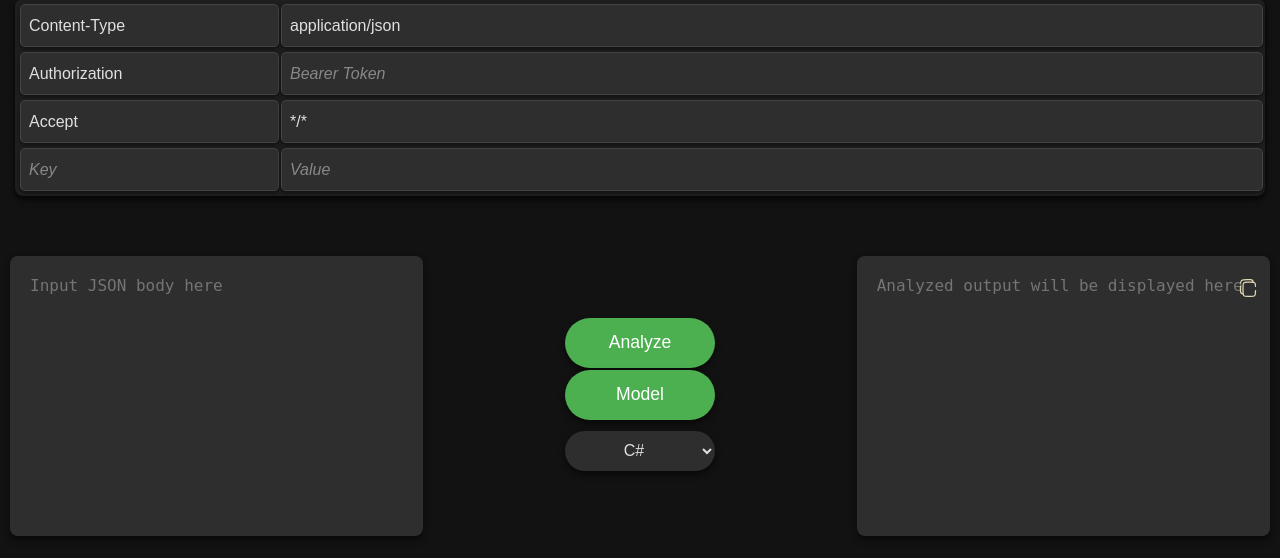
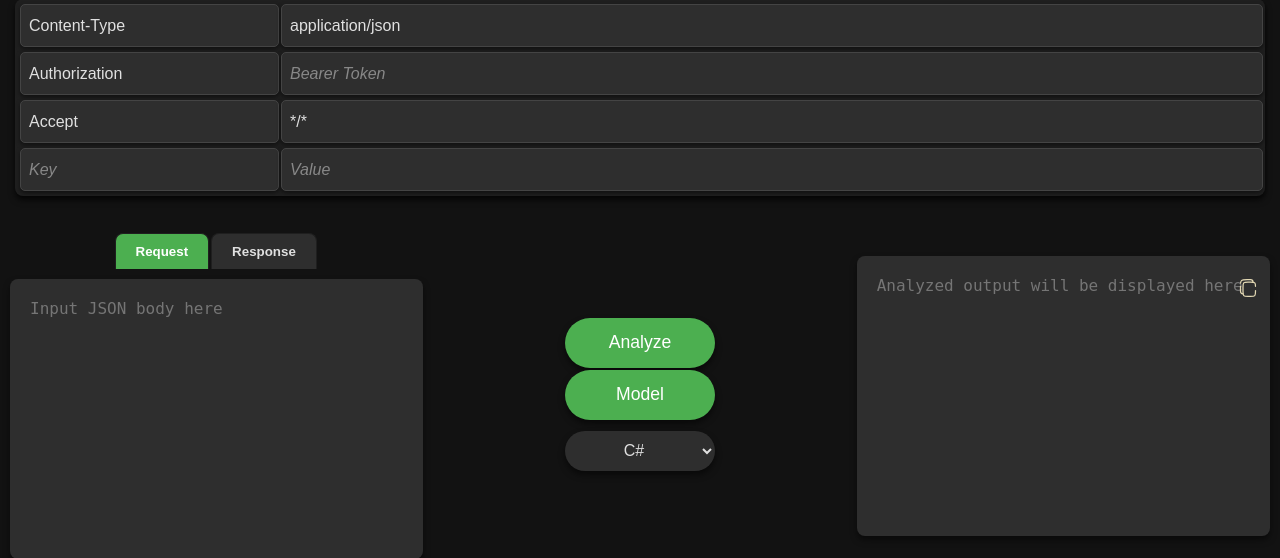
Before and after one commit to aviman1258/my-pal-json, a Flask app: page / in a window 1280 px wide. Shown: the part 219-777 px from the top of the page. Run offline with Flask 3, Linux system fonts and the light colour scheme.

Commit message:
adding req resp tabs

```diff
--- a/web/static/scripts/send-request.js
+++ b/web/static/scripts/send-request.js
@@ -1,4 +1,5 @@
-// web/static/scripts/send-request.js
+let requestData = "";
+let responseData = "";
 
 document.getElementById("sendBtn").addEventListener("click", async () => {
     // Collect data from inputs
@@ -19,6 +20,8 @@ document.getElementById("sendBtn").addEventListener("click", async () => {
                 : valueInput.value;
         }
     });
+
+    requestData = inputJsonElement.value;
 
     // Parse JSON body from inputJson
     let body = null;
@@ -61,6 +64,10 @@ document.getElementById("sendBtn").addEventListener("click", async () => {
 
         // Display formatted JSON in inputJson or show error message
         inputJsonElement.value = JSON.stringify(responseContent, null, 2); // Format JSON response
+        responseData = inputJsonElement.value;
+
+        document.getElementById("requestTab").classList.remove("active");
+        document.getElementById("responseTab").classList.add("active");
     } catch (error) {
         // Display network or other errors in outputBox
         outputBoxElement.value = `Error: Unable to make the API request. ${error.message}`;
--- /dev/null
+++ b/web/static/scripts/tab-switch.js
@@ -0,0 +1,26 @@
+document.getElementById("requestTab").addEventListener("click", function() {
+    // Switch to Request tab
+    this.classList.add("active");
+    document.getElementById("responseTab").classList.remove("active");
+
+    // Show request data in inputJson
+    document.getElementById("inputJson").value = requestData;
+    document.getElementById("inputJson").placeholder = "Input JSON body here";
+});
+
+document.getElementById("responseTab").addEventListener("click", function() {
+    // Switch to Response tab
+    this.classList.add("active");
+    document.getElementById("requestTab").classList.remove("active");
+
+    // Show response data in inputJson
+    document.getElementById("inputJson").value = responseData;
+    document.getElementById("inputJson").placeholder = "Response JSON will be displayed here";
+});
+
+// Capture request data when typing in Request mode
+document.getElementById("inputJson").addEventListener("input", function() {
+    if (document.getElementById("requestTab").classList.contains("active")) {
+        requestData = this.value;
+    }
+});
--- a/web/static/styles/style.css
+++ b/web/static/styles/style.css
@@ -366,3 +366,27 @@ input::placeholder {
 .toggle-headers-button:hover img {
     filter: none; /* Ensure no unwanted color inversion */
 }
+
+.tabs-container {
+    display: flex;
+    justify-content: start;
+    margin-bottom: 10px;
+}
+
+.tab {
+    padding: 10px 20px;
+    cursor: pointer;
+    background-color: #2e2e2e;
+    color: #e0e0e0;
+    border: 1px solid #1f1f1f;
+    border-bottom: none;
+    border-radius: 8px 8px 0 0;
+    transition: background-color 0.3s ease, color 0.3s ease;
+    font-weight: bold;
+    margin-right: 2px;
+}
+
+.tab.active {
+    background-color: #4caf50;
+    color: #ffffff;
+}
--- a/web/templates/json-analyzer.html
+++ b/web/templates/json-analyzer.html
@@ -39,6 +39,10 @@
 
     <div class="container">
         <div class="left">
+            <div class="tabs-container">
+                <button id="requestTab" class="tab active">Request</button>
+                <button id="responseTab" class="tab">Response</button>
+            </div>
             <textarea id="inputJson" placeholder="Input JSON body here"></textarea>
         </div>
         <div class="middle">
@@ -78,5 +82,6 @@
     <script src="{{ url_for('static', filename='scripts/headers-management.js') }}"></script>
     <script src="{{ url_for('static', filename='scripts/headers-toggle.js') }}"></script>
     <script src="{{ url_for('static', filename='scripts/send-request.js') }}"></script>
+    <script src="{{ url_for('static', filename='scripts/tab-switch.js') }}"></script>
 </body>
 </html>
```
Also changed, not shown: web/static/styles/lightstyle.css (+24 -0 lines).
